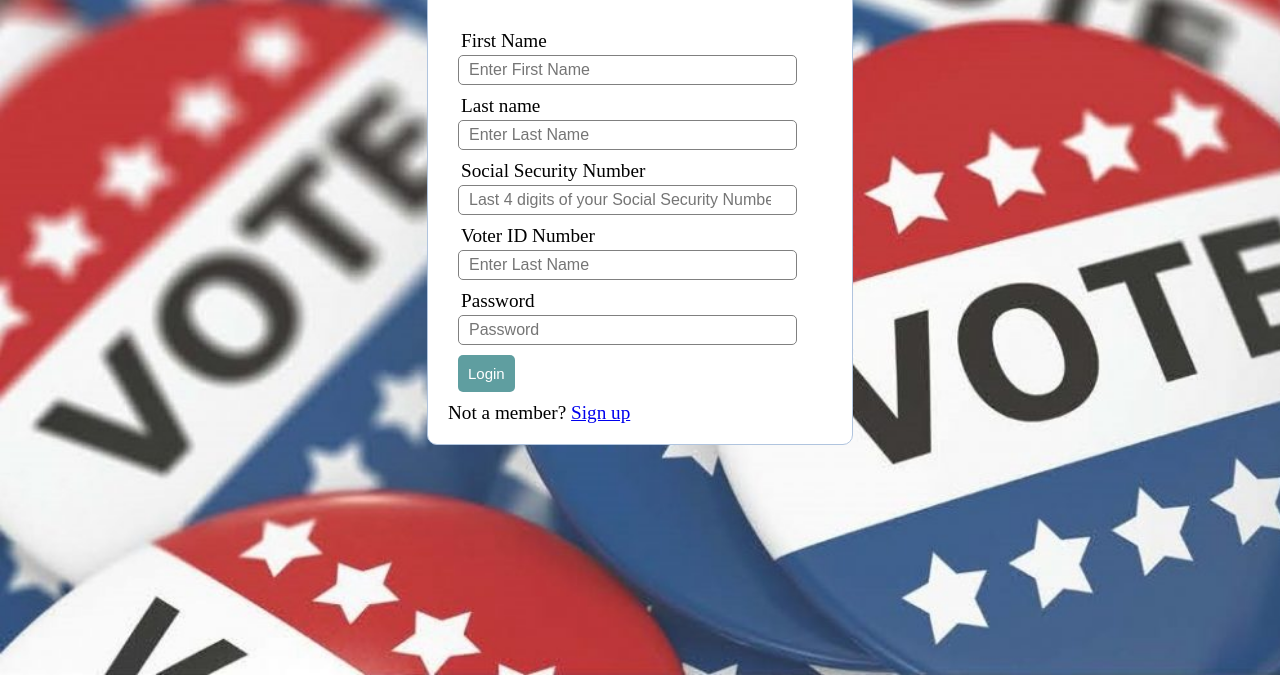
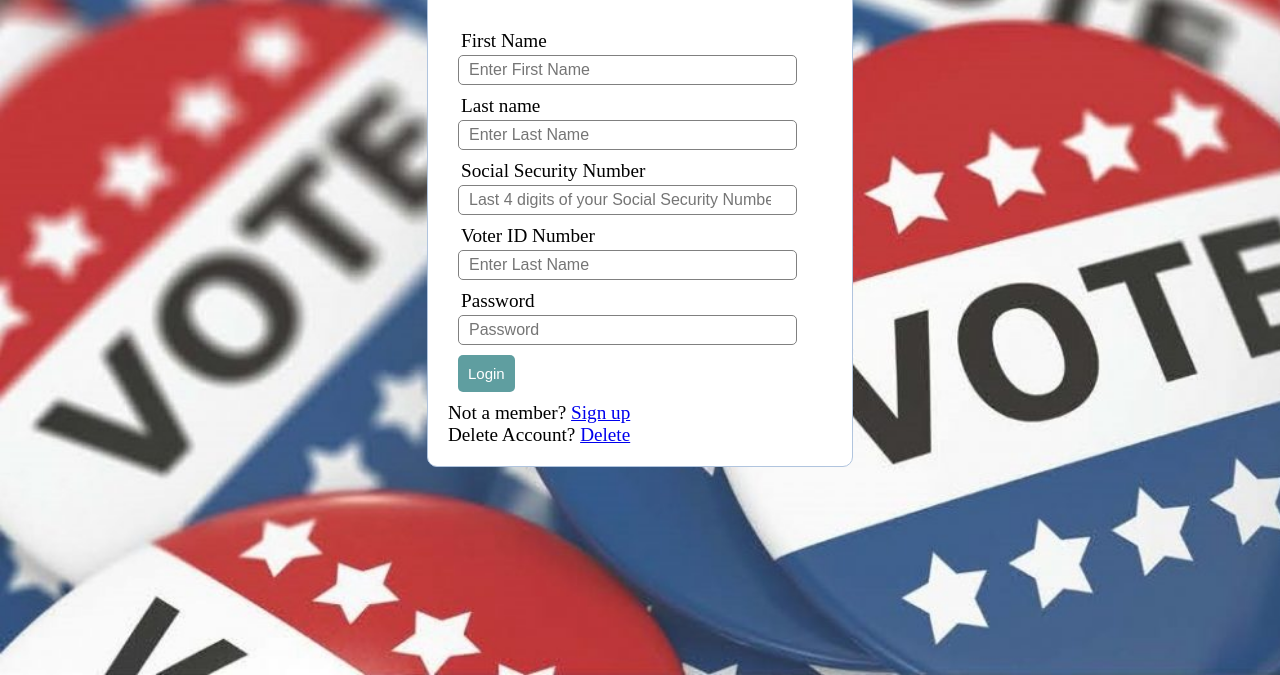
Before and after one commit to abegaz/SecurePoll, a PHP site: page /SecurePoll/login.php in a window 1280 px wide. Shown: the part 125-800 px from the top of the page. Run offline with PHP 8.4, Linux system fonts and the light colour scheme; the visitor is signed in with stand-in values (Sample User, id 1).

Commit message:
Update login.php

```diff
--- a/website/login.php
+++ b/website/login.php
@@ -44,6 +44,8 @@ function attachEvent(obj,evt,fnc,useCapture){
   	<p>
   		Not a member? <a href="register.php">Sign up</a>
   	</p>
+	<p>
+		Delete Account? <a href="deletephp.php">Delete</a>
 
 		</form>
 
```
